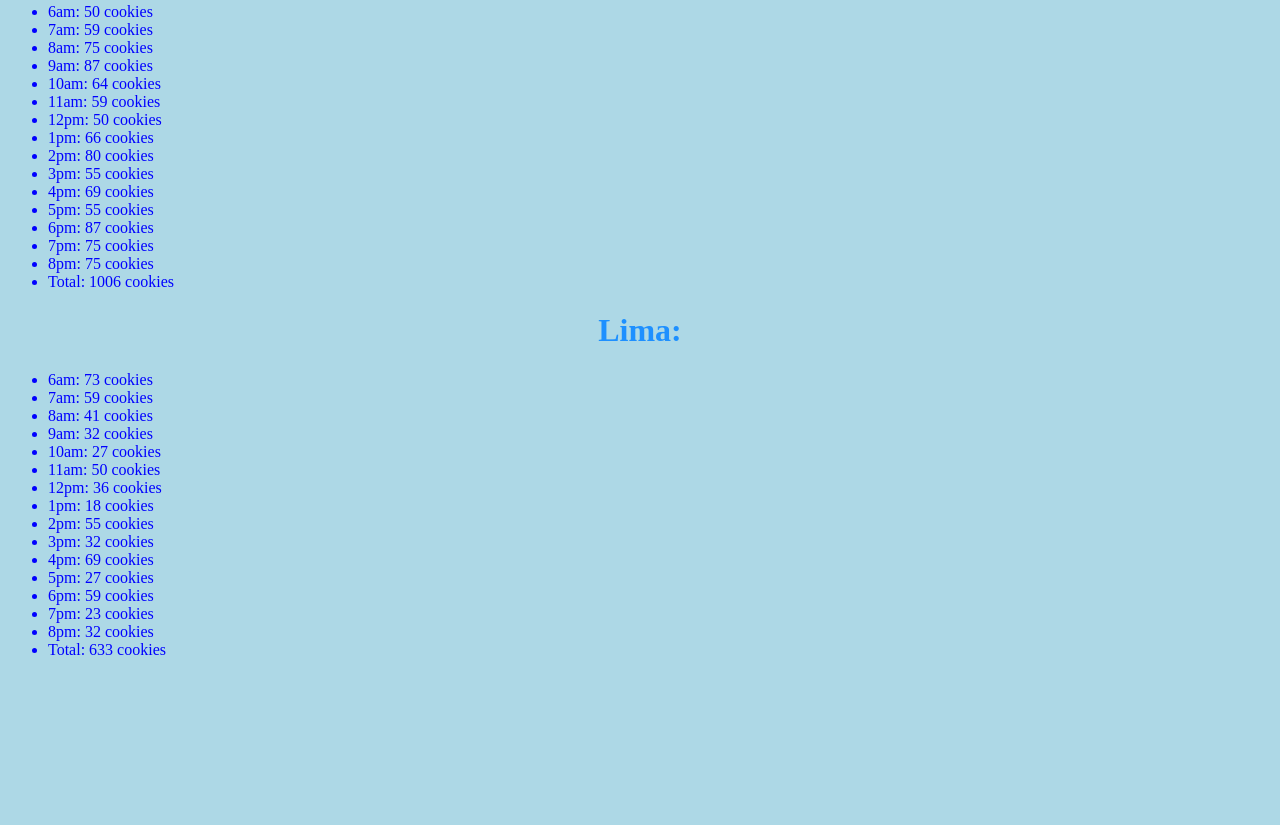
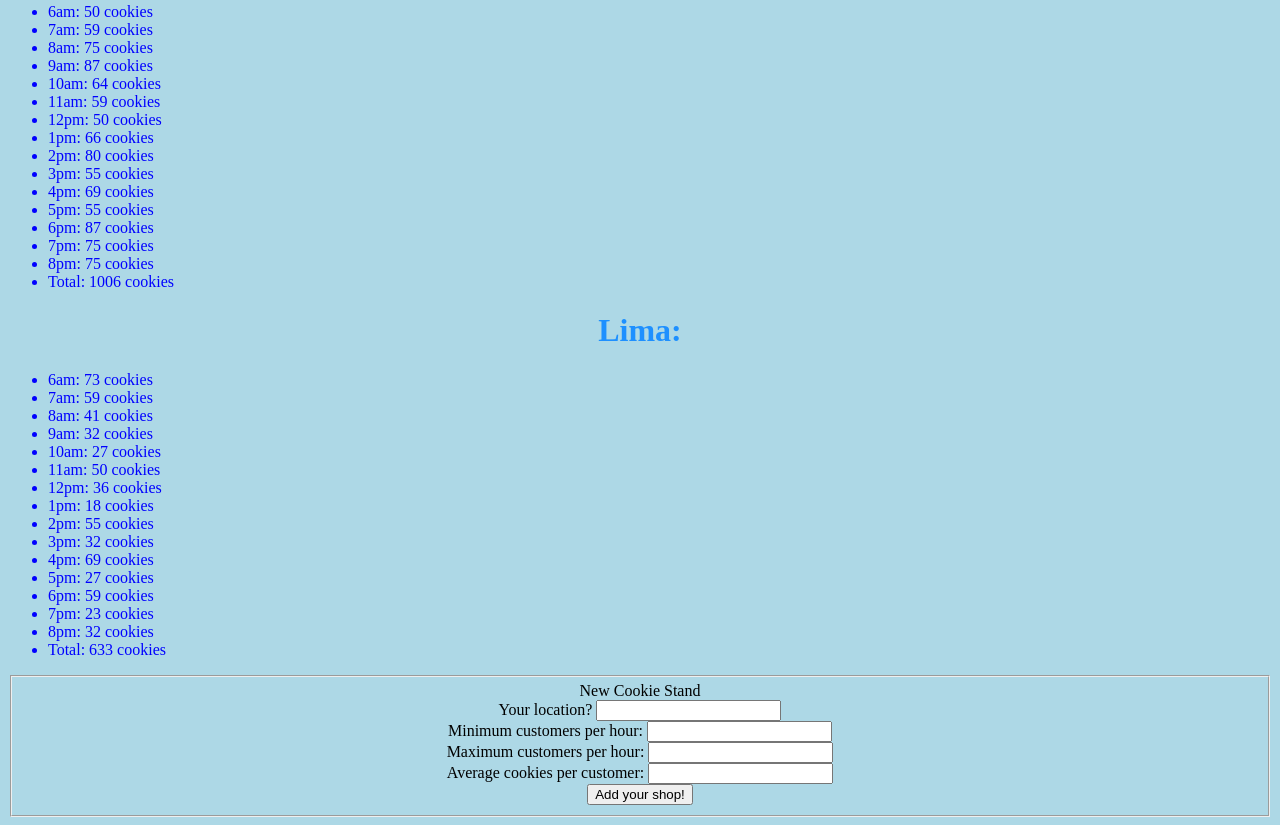
Before and after one commit to brittanimorganfield/07-27-21, a plain HTML site: page sales.html in a window 1280 px wide. Shown: the part 1675-2500 px from the top of the page. Before the commit the page ends 2350 px from the top, so only its background shows below. Drawn offline with Linux system fonts and the light colour scheme.

Commit message:
added form

```diff
--- a/sales.html
+++ b/sales.html
@@ -24,7 +24,9 @@ ul {
 body{
     background-color: lightblue;
 }
-
+fieldset {
+  text-align: center;
+}
 
     </style>
   </head>
@@ -69,5 +71,22 @@ body{
 
  <script src="app.js"></script>
 
+
+  <fieldset>
+    New Cookie Stand<br>
+  <label for="location">Your location?</label>
+  <input type="text" id="location">
+  <br>
+  <label for="minCustomers">Minimum customers per hour:</label>
+  <input type="number" id="minCustomers">
+  <br>
+  <label for="maxCustomers">Maximum customers per hour:</label>
+  <input type="number" id="maxCustomers">
+  <br>
+  <label for="avgCookieSale">Average cookies per customer:</label>
+  <input type="number" step="0.1" id="avgCookieSale">
+  <br>
+  <button>Add your shop!</button>
+
 </body>
 </html>
```
